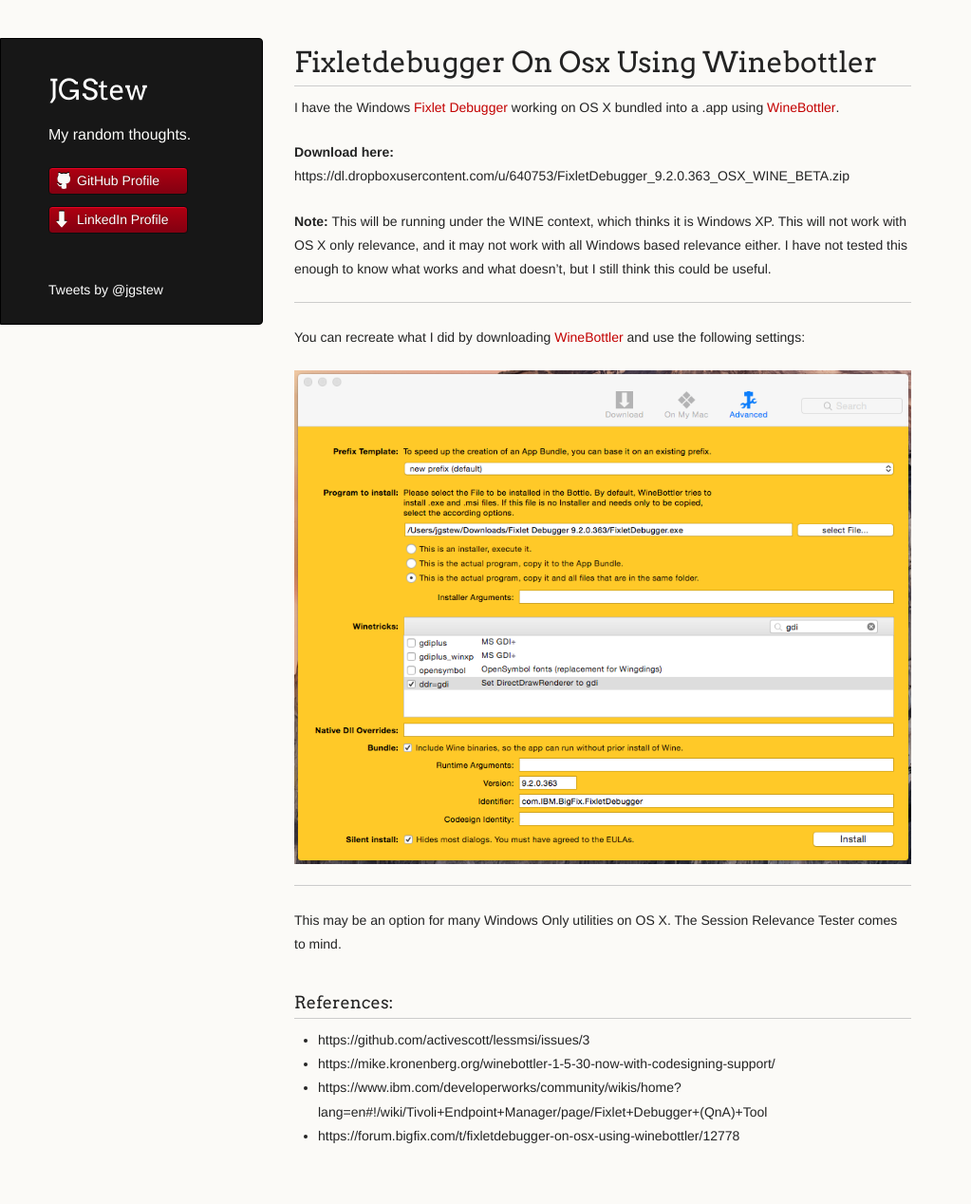
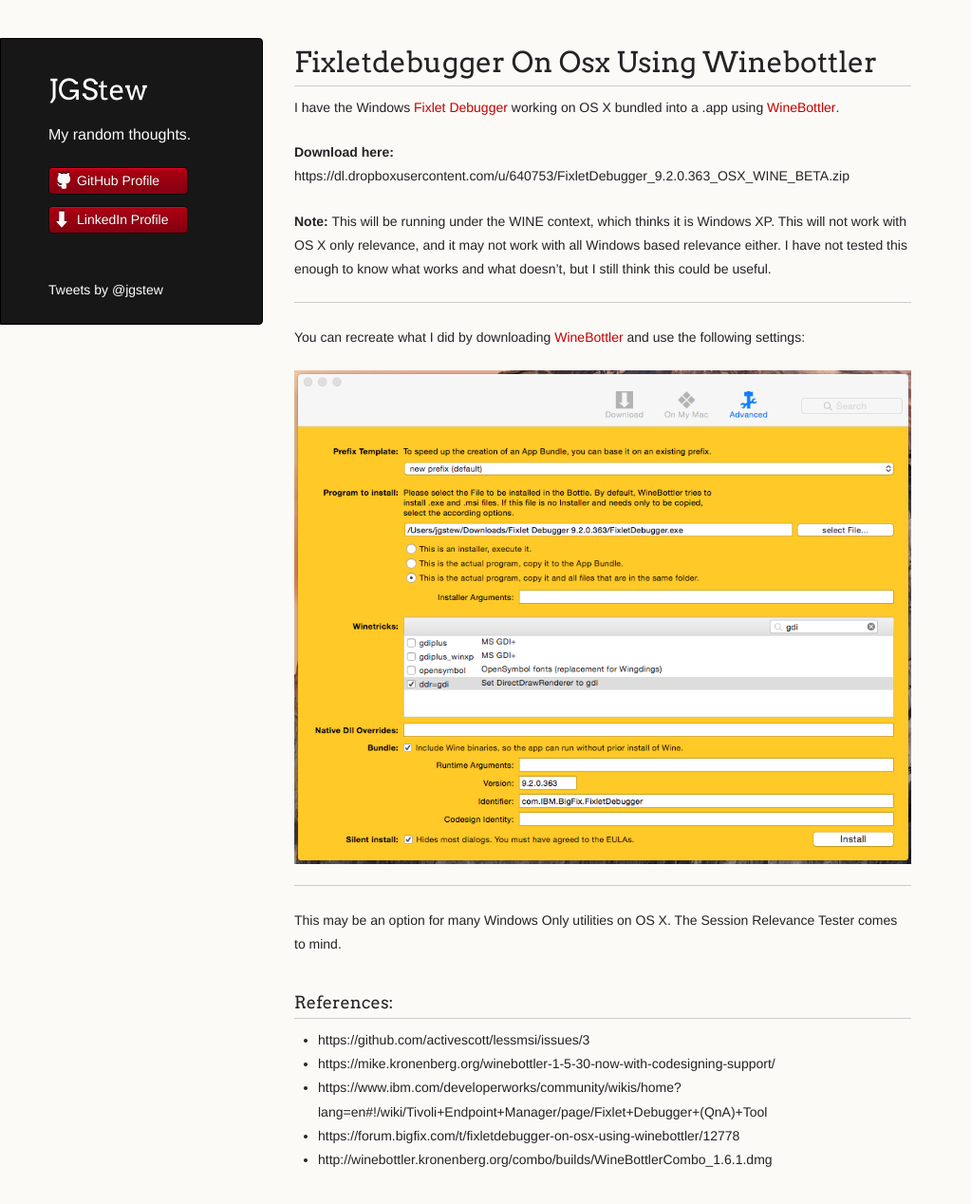
Before and after one commit to jgstew/jgstew.github.io, a Jekyll site: the page built from _posts/2015-03-17-FixletDebugger-on-OSX-using-WineBottler.md, in a window 1280 px wide and 1306 px high. Shown: the top 1268 px of the window at 95% size, without its empty margins (0-1023 px from the left). Built offline with Jekyll 4.4.1, drawn with Linux system fonts in a browser that asks for light colours; comment, search, counter and statistics services are not loaded; part of the change alters nothing that is shown.

Commit message:
Update 2015-03-17-FixletDebugger-on-OSX-using-WineBottler.md

```diff
--- a/_posts/2015-03-17-FixletDebugger-on-OSX-using-WineBottler.md
+++ b/_posts/2015-03-17-FixletDebugger-on-OSX-using-WineBottler.md
@@ -22,3 +22,4 @@ This may be an option for many Windows Only utilities on OS X. The Session Relev
 - https://mike.kronenberg.org/winebottler-1-5-30-now-with-codesigning-support/
 - https://www.ibm.com/developerworks/community/wikis/home?lang=en#!/wiki/Tivoli+Endpoint+Manager/page/Fixlet+Debugger+(QnA)+Tool
 - https://forum.bigfix.com/t/fixletdebugger-on-osx-using-winebottler/12778
+- http://winebottler.kronenberg.org/combo/builds/WineBottlerCombo_1.6.1.dmg
```
